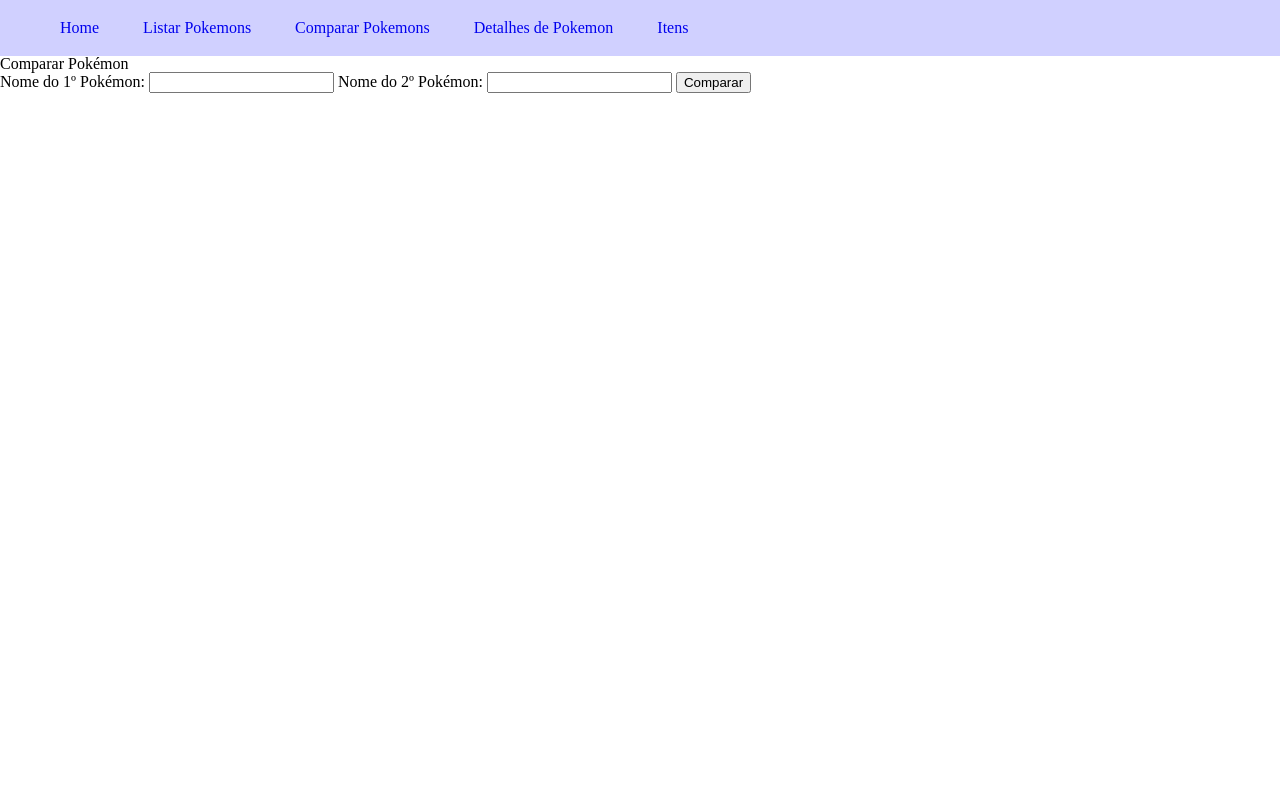
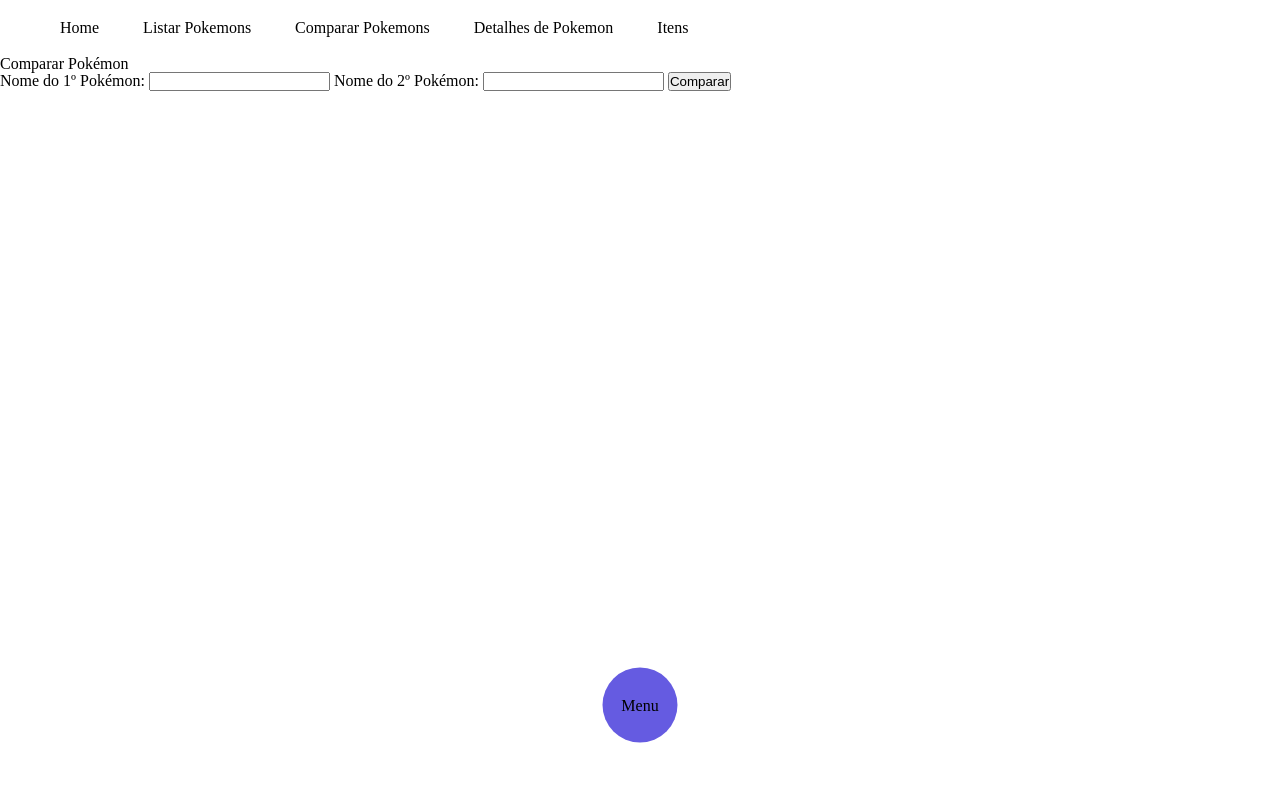
Before and after one commit to VinnyPC/pokedex-php, a PHP site: page /php/comparar_pokemon.php in a window 1280 px wide. Run offline with PHP 8.4, Linux system fonts and the light colour scheme.

Commit message:
criação de menu

```diff
--- a/css/comparar_pokemon.css
+++ b/css/comparar_pokemon.css
@@ -12,3 +12,146 @@
 .pokemon-details img {
     max-width: 100px;
 }
+@import url('https://fonts.googleapis.com/css2?family=Inter&display=swap');
+
+:root {
+    --white: #ffffff;
+    --light-grey: #edf0f1;
+    --violet: #655be1;
+    --dark-violet: #5146e1;
+    --black: #21232a;
+}
+
+* {
+    margin: 0;
+    padding: 0;
+    box-sizing: border-box;
+}
+
+ul {
+    list-style: none;
+}
+
+a {
+    color: inherit;
+    text-decoration: none;
+}
+
+.nav {
+    position: fixed;
+    display: flex;
+    justify-content: center;
+    padding-bottom: 20px;
+    border-radius: 5px 5px 25px 25px;
+    margin: auto;
+    bottom: 0;
+    left: 50%;
+    transform: translateX(-50%);
+    background: white;
+}
+
+.nav [type="checkbox"] {
+    position: absolute;
+    left: -9999px;
+}
+
+.nav [type="checkbox"]+label {
+    position: relative;
+    width: 75px;
+    height: 75px;
+    display: flex;
+    align-items: center;
+    justify-content: center;
+    font-size: 16px;
+    cursor: pointer;
+    z-index: 1;
+    background: var(--violet);
+    border-radius: 50%;
+    transform: translateY(-50%);
+    transition: all 0.2s;
+}
+
+.nav [type="checkbox"]+label:hover {
+    background: var(--dark-violet);
+}
+
+.menu li {
+    position: absolute;
+    top: -25px;
+    left: 50%;
+    transform: translateX(-50%);
+    transition: all 0.4s;
+}
+
+.menu li:nth-child(1) {
+    transition-delay: 0.2s;
+}
+
+.menu li:nth-child(2) {
+    transition-delay: 0.15s;
+}
+
+.menu li:nth-child(3) {
+    transition-delay: 0.1s;
+}
+
+.menu li:nth-child(4) {
+    transition-delay: 0.05s;
+}
+
+.menu li a {
+    width: 50px;
+    height: 50px;
+    border-radius: 50%;
+    display: flex;
+    align-items: center;
+    justify-content: center;
+    background: var(--violet);
+}
+
+.menu li a span {
+    position: absolute;
+    top: 0;
+    left: 0;
+    transform: translateY(calc(-100% - 5px));
+    width: 100%;
+    font-size: 13px;
+    white-space: nowrap;
+    pointer-events: none;
+    opacity: 0;
+    transition: opacity 0.3s;
+    color: var(--black);
+    font-weight: bold;
+}
+
+.nav input:checked+label {
+    background: var(--black);
+    transform: translateY(calc(-50% + 4px));
+}
+
+.nav input:checked~.menu li:nth-child(1) {
+    top: -210px;
+    transition-delay: 0.1s;
+}
+
+.nav input:checked~.menu li:nth-child(2) {
+    top: -160px;
+    left: calc(50% - 75px);
+    transition-delay: 0.2s;
+}
+
+.nav input:checked~.menu li:nth-child(3) {
+    top: -160px;
+    left: calc(50% + 75px);
+    transition-delay: 0.3s;
+}
+
+.nav input:checked~.menu li:nth-child(4) {
+    top: -110px;
+    transition-delay: 0.4s;
+}
+
+.nav input:checked~.menu li a span {
+    opacity: 1;
+    transition-delay: 0.9s;
+}
--- a/css/header.css
+++ b/css/header.css
@@ -1,5 +1,4 @@
 header {
-    background-color: rgb(208, 208, 255);
     padding: 20px !important;
 }
 header a {
--- a/php/comparar_pokemon.php
+++ b/php/comparar_pokemon.php
@@ -98,5 +98,36 @@ if(isset($_GET['name1']) && isset($_GET['name2'])) {
             </div>
         </div>
     <?php endif; ?>
+<nav class="nav">
+  <input id="menu" type="checkbox">
+  <label for="menu">Menu</label>
+  <ul class="menu">
+    <li>
+      <a href="#0">
+        <span>About</span>
+        <i class="fas fa-address-card" aria-hidden="true"></i>
+      </a>
+    </li>
+    <li>
+      <a href="#0">
+        <span>Projects</span>
+        <i class="fas fa-tasks" aria-hidden="true"></i>
+      </a>
+    </li>
+    <li>
+      <a href="#0">
+        <span>Clients</span>
+        <i class="fas fa-users" aria-hidden="true"></i>
+      </a>
+    </li>
+    <li>
+      <a href="#0">
+        <span>Contact</span>
+        <i class="fas fa-envelope-open-text" aria-hidden="true"></i>
+      </a>
+    </li>
+  </ul>
+</nav>
+
 </body>
 </html>
```
